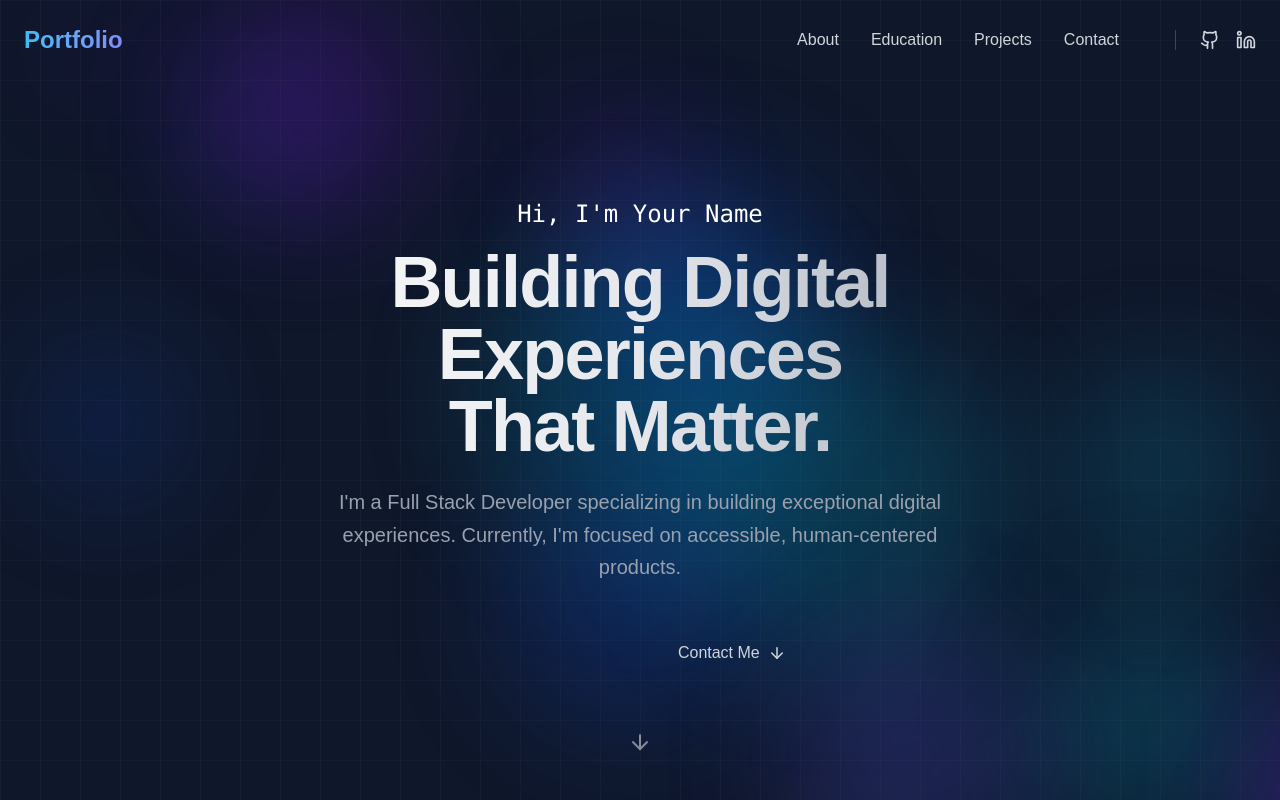
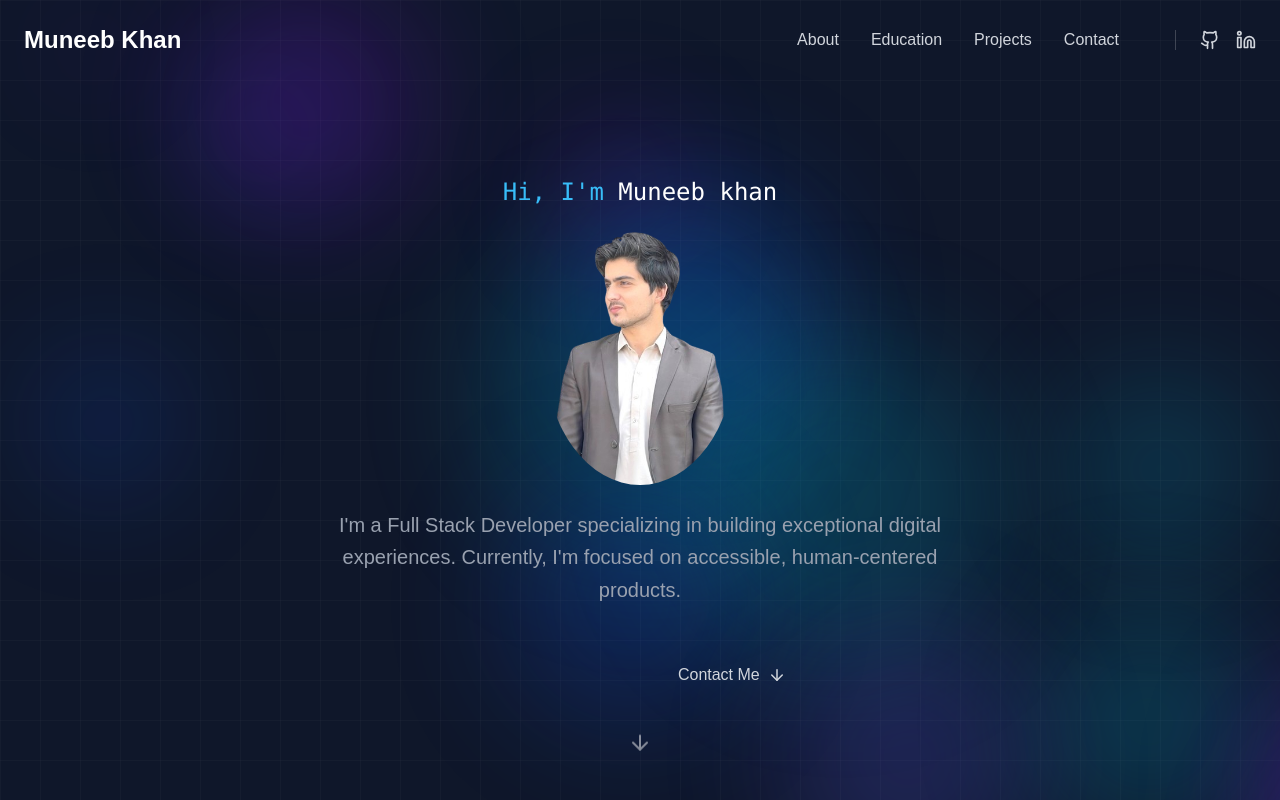
Before and after one commit to students44/portfolio, a Next.js app: page / in a window 1280 px wide. Shown: the top 800 px of the page. Built offline with nearby package versions, Linux system fonts and the light colour scheme.

Commit message:
edu error fixed

```diff
--- a/src/app/globals.css
+++ b/src/app/globals.css
@@ -1,10 +1,13 @@
 @import "tailwindcss";
+
+@theme {
+  --color-accent-primary: #38bdf8;
+  --color-accent-secondary: #818cf8;
+}
 
 :root {
   --background: #0f172a;
   --foreground: #f8fafc;
-  --accent-primary: #38bdf8;
-  --accent-secondary: #818cf8;
 }
 
 body {
--- a/src/components/Education.js
+++ b/src/components/Education.js
@@ -3,31 +3,38 @@
 import { useEffect, useRef } from "react";
 import gsap from "gsap";
 import { ScrollTrigger } from "gsap/ScrollTrigger";
-import { GraduationCap, BookOpen, Award } from "lucide-react";
+import { GraduationCap, BookOpen, Award, Briefcase } from "lucide-react";
 
 gsap.registerPlugin(ScrollTrigger);
 
 const educationData = [
     {
-        year: "2023 - Present",
-        title: "Master in Visual Computing",
-        institution: "Tech University",
-        description: "Focusing on Computer Graphics, AI, and Human-Computer Interaction.",
+        year: "25 November, 2024 - Present",
+        title: "Frontend Developer",
+        institution: "WEBTECH Fusion Company Islamabad",
+        description: "Currently working as a Frontend Developer, contributing to modern web development projects.",
+        icon: Briefcase,
+    },
+    {
+        year: "1 August, 2024 - 30 November, 2024",
+        title: "Frontend Developer Intern",
+        institution: "KPITB",
+        description: "Worked in front-end technology to gain experience from seniors and improve code structure.",
+        icon: Briefcase,
+    },
+    {
+        year: "2020 - 2024",
+        title: "Bachelor's Degree",
+        institution: "Agriculture University Peshawar",
+        description: "Acquired extensive knowledge and skills across various disciplines, establishing a solid foundation for academic and professional growth.",
         icon: GraduationCap,
     },
     {
-        year: "2019 - 2023",
-        title: "Bachelor of Computer Science",
-        institution: "State University",
-        description: "Graduated with Honors. Specialized in Software Engineering.",
+        year: "2016 - 2018",
+        title: "FSC",
+        institution: "Government Degree College Dagger Buner",
+        description: "Gained valuable knowledge and skills in various subjects and developed a strong foundation for future academic pursuits.",
         icon: BookOpen,
-    },
-    {
-        year: "2022",
-        title: "Full Stack Web Development Certification",
-        institution: "FreeCodeCamp",
-        description: "Intensive bootcamp covering MERN stack and modern web practices.",
-        icon: Award,
     }
 ];
 
@@ -36,18 +43,24 @@ export default function Education() {
 
     useEffect(() => {
         const ctx = gsap.context(() => {
-            gsap.from(".edu-item", {
-                scrollTrigger: {
-                    trigger: containerRef.current,
-                    start: "top 70%",
-                    end: "bottom bottom",
-                    toggleActions: "play none none reverse",
-                },
-                y: 50,
-                opacity: 0,
-                stagger: 0.2,
-                duration: 1,
-                ease: "power2.out",
+            const items = gsap.utils.toArray(".edu-item");
+
+            items.forEach((item, i) => {
+                gsap.fromTo(item,
+                    { opacity: 0, y: 50 },
+                    {
+                        opacity: 1,
+                        y: 0,
+                        duration: 1,
+                        ease: "power2.out",
+                        delay: i * 0.1,
+                        scrollTrigger: {
+                            trigger: item,
+                            start: "top 95%",
+                            toggleActions: "play none none reverse",
+                        }
+                    }
+                );
             });
         }, containerRef);
 
--- a/src/components/Hero.js
+++ b/src/components/Hero.js
@@ -3,6 +3,7 @@
 import { useEffect, useRef } from "react";
 import gsap from "gsap";
 import { ArrowDown } from "lucide-react";
+import Image from "next/image";
 
 export default function Hero() {
     const componentRef = useRef(null);
@@ -13,12 +14,20 @@ export default function Hero() {
         const ctx = gsap.context(() => {
             const tl = gsap.timeline();
 
-            tl.from(textRef.current, {
-                y: 100,
-                opacity: 0,
-                duration: 1,
-                ease: "power4.out",
-            })
+            tl.fromTo(textRef.current,
+                {
+                    y: 50,
+                    opacity: 0,
+                    scale: 0.5
+                },
+                {
+                    y: 0,
+                    opacity: 1,
+                    scale: 1,
+                    duration: 1.2,
+                    ease: "back.out(1.7)",
+                }
+            )
                 .from(subTextRef.current, {
                     y: 50,
                     opacity: 0,
@@ -45,15 +54,20 @@ export default function Hero() {
         >
             <div className="text-center max-w-4xl z-10">
                 <h2 className="text-accent-primary font-mono mb-4 text-xl md:text-2xl">
-                    Hi, I'm <span className="text-white">Your Name</span>
+                    Hi, I'm <span className="text-white">Muneeb khan</span>
                 </h2>
 
-                <h1
-                    ref={textRef}
-                    className="text-5xl md:text-7xl font-bold mb-6 tracking-tight bg-gradient-to-r from-white via-gray-200 to-gray-400 bg-clip-text text-transparent"
-                >
-                    Building Digital Experiences <br /> That Matter.
-                </h1>
+                <div ref={textRef} className="mb-6 flex justify-center">
+                    <Image
+                        src="/heroimage.png"
+                        alt="Hero Image"
+                        width={190}
+                        height={190}
+                        className="object-cover" // maintain aspect ratio
+                        priority
+                        style={{ borderRadius: "50%" }}
+                    />
+                </div>
 
                 <p
                     ref={subTextRef}
--- a/src/components/Navbar.js
+++ b/src/components/Navbar.js
@@ -32,8 +32,8 @@ export default function Navbar() {
             )}
         >
             <div className="container mx-auto px-6 flex justify-between items-center">
-                <Link href="/" className="text-2xl font-bold bg-gradient-to-r from-[var(--accent-primary)] to-[var(--accent-secondary)] bg-clip-text text-transparent">
-                    Portfolio
+                <Link href="/" className="text-2xl font-bold bg-gradient-to-r from-[var(--accent-primary)] to-[var(--accent-secondary)] bg-clip-text ">
+                    Muneeb Khan
                 </Link>
 
                 {/* Desktop Menu */}
@@ -48,10 +48,10 @@ export default function Navbar() {
                         </Link>
                     ))}
                     <div className="flex items-center space-x-4 ml-6 border-l border-white/20 pl-6">
-                        <a href="https://github.com" target="_blank" rel="noopener noreferrer" className="text-gray-300 hover:text-white transition-colors">
+                        <a href="https://github.com/students44" target="_blank" rel="noopener noreferrer" className="text-gray-300 hover:text-white transition-colors">
                             <Github size={20} />
                         </a>
-                        <a href="https://linkedin.com" target="_blank" rel="noopener noreferrer" className="text-gray-300 hover:text-white transition-colors">
+                        <a href="https://www.linkedin.com/in/muneeb-khan-95a860263/" target="_blank" rel="noopener noreferrer" className="text-gray-300 hover:text-white transition-colors">
                             <Linkedin size={20} />
                         </a>
                     </div>
```
Also changed, not shown: public/heroimage.png (added).
